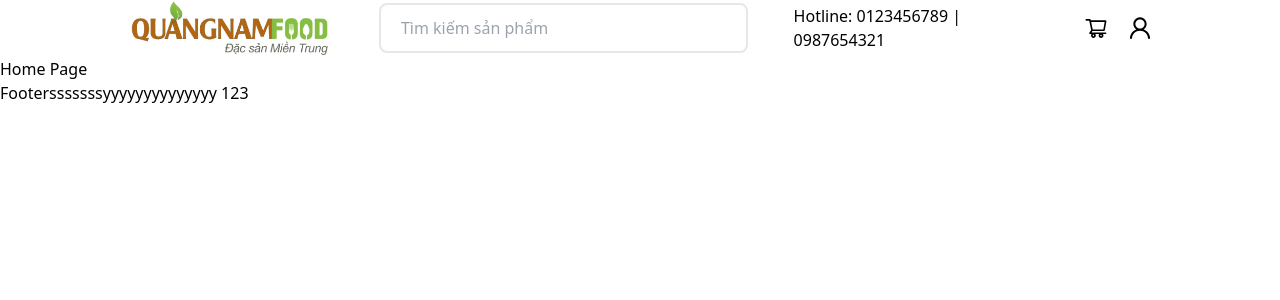
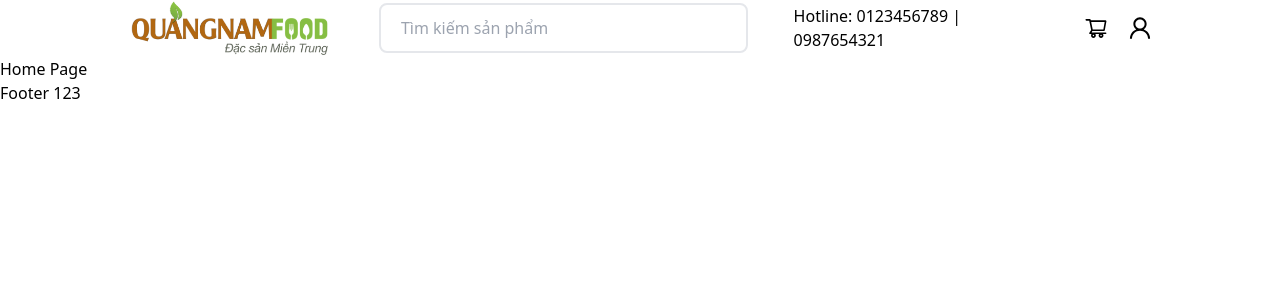
Before and after one commit to Trang-devDX/DATN_FE, a React (Create React App) app: page / in a window 1280 px wide. Shown: the top 300 px of the page. Built offline with nearby package versions, Linux system fonts and the light colour scheme.

Commit message:
Update Footer.jsx

```diff
--- a/src/components/Footer.jsx
+++ b/src/components/Footer.jsx
@@ -1,5 +1,5 @@
 export default function Footer(){
     return (
-        <div>Footersssssssyyyyyyyyyyyyyy 123</div>
+        <div>Footer 123</div>
     )
 }
```
